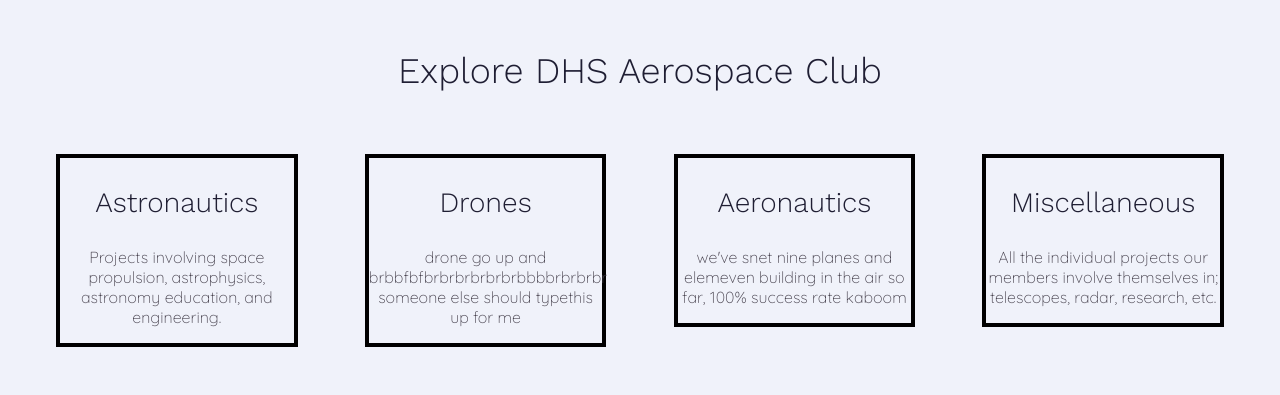
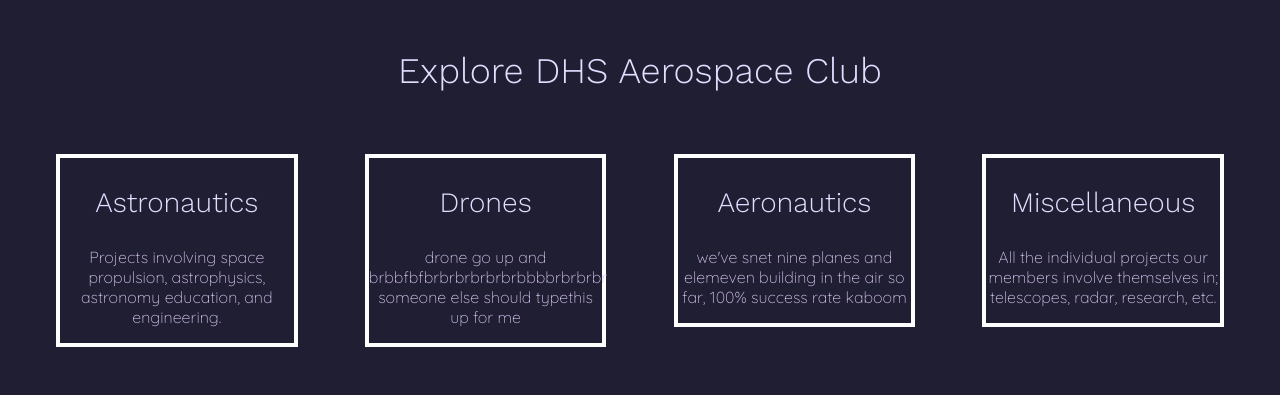
Before and after one commit to dhsaerospace/dhsaerospace.github.io, a plain HTML site: page index.html in a window 1280 px wide. Shown: the part 894-1289 px from the top of the page. Drawn offline with nearby package versions, Linux system fonts and the light colour scheme.

Commit message:
dark mode version

```diff
--- a/styles.css
+++ b/styles.css
@@ -1,29 +1,29 @@
 body {
-    background-color: #f0f2fa;
+    background-color: #1f1e33;
 }
 h1 {
-    color: #1f1e33;
+    color: #e0deff;
     font-family: 'Work Sans', sans-serif;
     text-align: center;
     font-size: 48px;
     font-weight: 600;
 }
 h2 {
-    color:#1f1e33;
+    color:#e0deff;
     font-family: 'Work Sans', sans-serif;
     text-align: center;
     font-size: 36px;
     font-weight: 500;
 }
 h3 {
-    color:#1f1e33;
+    color:#e0deff;
     font-family: 'Work Sans', sans-serif;
     text-align: center;
     font-size: 28px;
     font-weight: 400;
 }
 p {
-    color: #48434f;
+    color: #d4c3ec;
     font-family: 'Quicksand', sans-serif;
     text-align: center;
     font-size: 16px;
@@ -62,6 +62,6 @@ p {
     width: 20%;
     height: 100%;
     display: inline-block;
-    border: 4px solid black;
+    border: 4px solid white;
     vertical-align: middle;
 }
```
